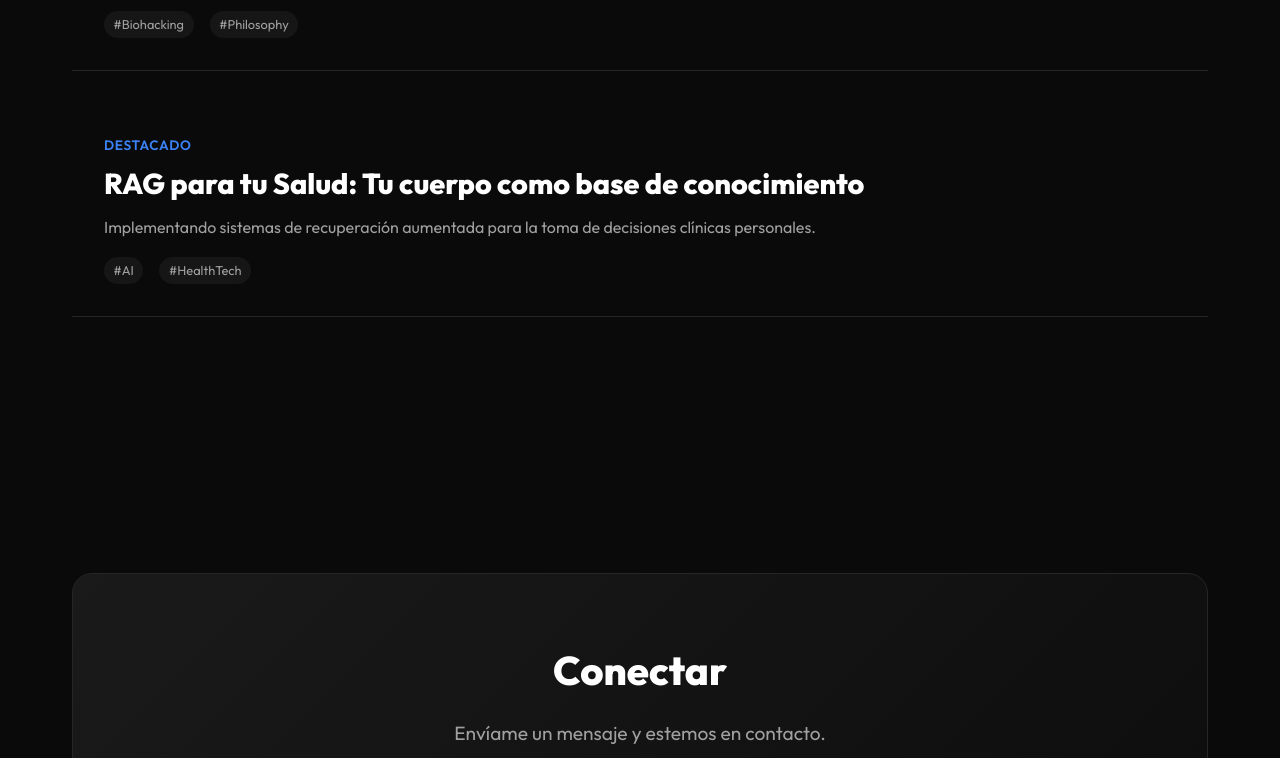
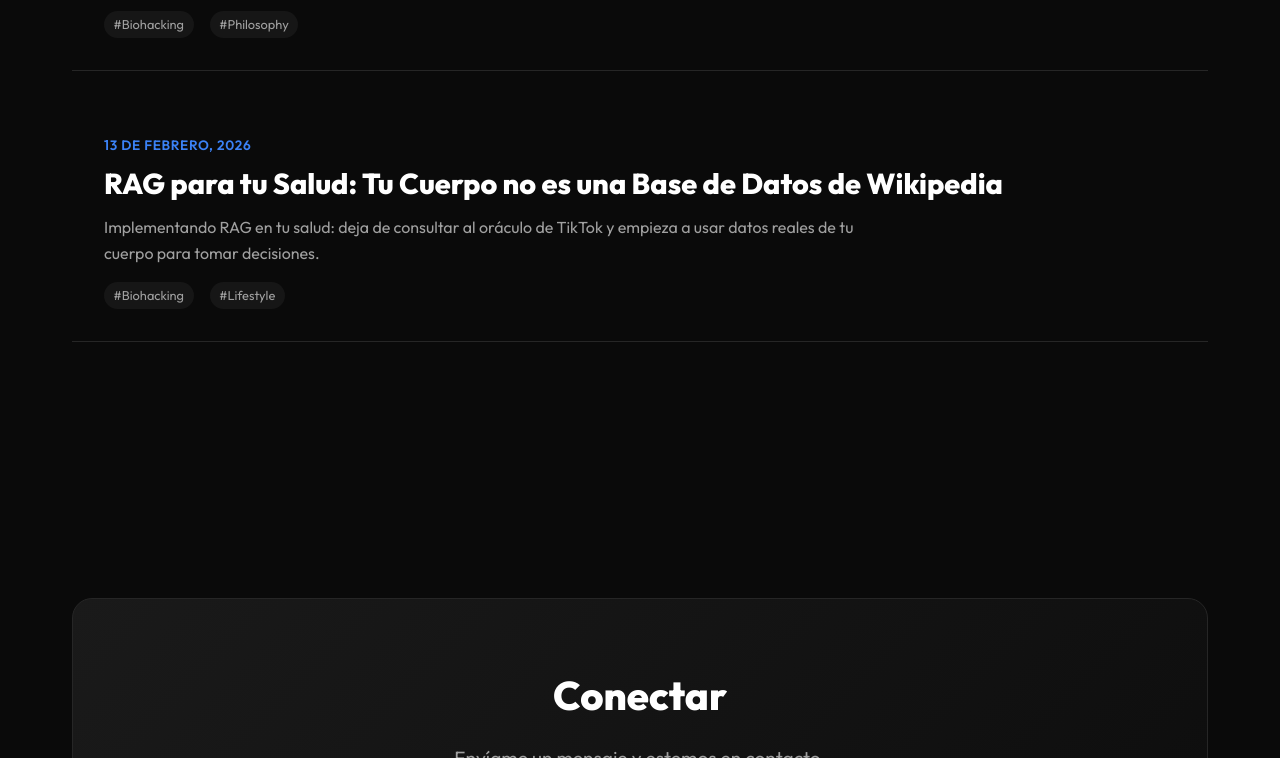
Before and after one commit to fermavec/blog, a plain HTML site: page index.html in a window 1280 px wide. Shown: the part 2940-3698 px from the top of the page. Drawn offline with Linux system fonts and the light colour scheme.

Commit message:
RAGConTuCuerpo 2

```diff
--- a/index.html
+++ b/index.html
@@ -192,13 +192,14 @@
                         </div>
                     </article>
                     <article class="blog-post">
-                        <span class="post-date">Destacado</span>
-                        <h3><a href="#">RAG para tu Salud: Tu cuerpo como base de conocimiento</a></h3>
-                        <p>Implementando sistemas de recuperación aumentada para la toma de decisiones clínicas
-                            personales.</p>
+                        <span class="post-date">13 de Febrero, 2026</span>
+                        <h3><a href="blog-posts/rag-para-tu-salud.html">RAG para tu Salud: Tu Cuerpo no es una Base de
+                                Datos de Wikipedia</a></h3>
+                        <p>Implementando RAG en tu salud: deja de consultar al oráculo de TikTok y empieza a usar datos
+                            reales de tu cuerpo para tomar decisiones.</p>
                         <div class="tags">
-                            <span>#AI</span>
-                            <span>#HealthTech</span>
+                            <span>#Biohacking</span>
+                            <span>#Lifestyle</span>
                         </div>
                     </article>
                 </div>
```
